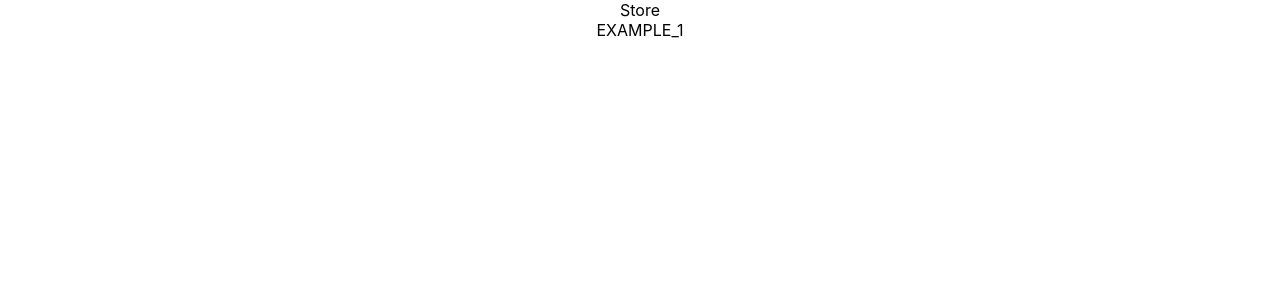
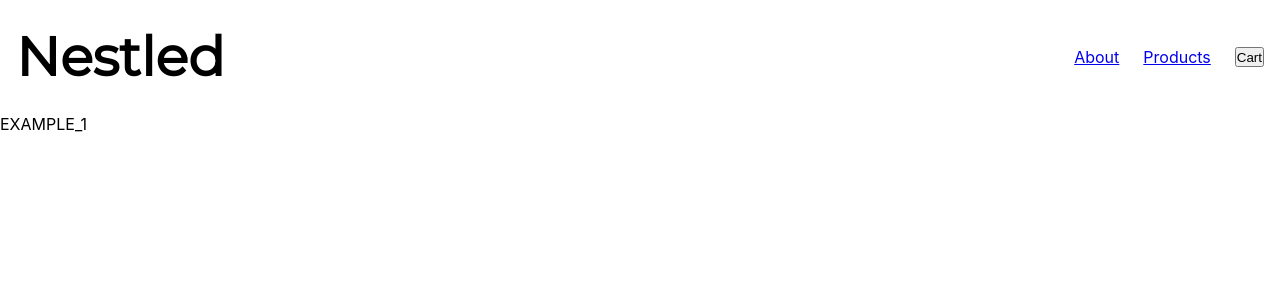
Before and after one commit to eorev/webstore, a React (Create React App) app: page / in a window 1280 px wide. Shown: the top 300 px of the page. Built offline with nearby package versions, Linux system fonts and the light colour scheme.

Commit message:
Finished Navbar, working links, logo styled

```diff
--- a/package.json
+++ b/package.json
@@ -12,6 +12,7 @@
         "react": "^17.0.2",
         "react-bootstrap": "^2.1.1",
         "react-dom": "^17.0.2",
+        "react-router-dom": "^6.10.0",
         "react-scripts": "5.0.0",
         "typescript": "^4.5.5",
         "web-vitals": "^2.1.4"
--- a/src/App.css
+++ b/src/App.css
@@ -1,38 +1,4 @@
-.App {
-    text-align: center;
+* {
+    margin: 0;
+    padding: 0;
 }
-
-.App-logo {
-    height: 40vmin;
-    pointer-events: none;
-}
-
-@media (prefers-reduced-motion: no-preference) {
-    .App-logo {
-        animation: App-logo-spin infinite 20s linear;
-    }
-}
-
-.App-header {
-    background-color: #282c34;
-    min-height: 100vh;
-    display: flex;
-    flex-direction: column;
-    align-items: center;
-    justify-content: center;
-    font-size: calc(10px + 2vmin);
-    color: white;
-}
-
-.App-link {
-    color: #61dafb;
-}
-
-@keyframes App-logo-spin {
-    from {
-        transform: rotate(0deg);
-    }
-    to {
-        transform: rotate(360deg);
-    }
-}
--- a/src/App.tsx
+++ b/src/App.tsx
@@ -6,7 +6,15 @@ import catalog from "./data/products.json";
 function App() {
     return (
         <div className="App">
-            <Navbar></Navbar>
+            <Navbar
+                links={[
+                    { name: "About", url: "#about" },
+                    { name: "Products", url: "#products" }
+                ]}
+                cartOnClick={() => {
+                    console.log("Open Cart");
+                }}
+            />
             <span>{catalog.PRODUCTS[0].name}</span>
         </div>
     );
--- a/src/components/Navbar.css
+++ b/src/components/Navbar.css
@@ -0,0 +1,24 @@
+@import url("https://fonts.googleapis.com/css2?family=Montserrat&display=swap");
+
+.navbar {
+    display: flex;
+    justify-content: space-between;
+    padding: 24px 16px;
+    align-items: center;
+}
+
+.navbar__logo {
+    font-family: "Montserrat", sans-serif;
+    font-size: 36px;
+    font-weight: 700;
+    color: #000;
+}
+
+.navbar__links {
+    display: flex;
+    list-style: none;
+}
+
+.navbar__links-item {
+    margin-left: 24px;
+}
--- a/src/components/Navbar.tsx
+++ b/src/components/Navbar.tsx
@@ -1,9 +1,32 @@
 import React from "react";
+import "./Navbar.css";
 
-export default function Navbar() {
+type NavbarProps = {
+    links: { name: string; url: string }[];
+    cartOnClick: () => void;
+};
+
+const Navbar: React.FC<NavbarProps> = ({ links, cartOnClick }) => {
     return (
-        <nav>
-            <div className="logo">Store</div>
+        <nav className="navbar">
+            <div className="navbar__logo">
+                <h1>Nestled</h1>
+            </div>
+            <ul className="navbar__links">
+                {links.map((link) => (
+                    <li key={link.url} className="navbar__links-item">
+                        <a href={link.url}>{link.name}</a>
+                    </li>
+                ))}
+                <button
+                    className="navbar__cart-btn navbar__links-item"
+                    onClick={cartOnClick}
+                >
+                    Cart
+                </button>
+            </ul>
         </nav>
     );
-}
+};
+
+export default Navbar;
```
Also changed, not shown: 1 other file (tests, documents, lock files or other folders).
